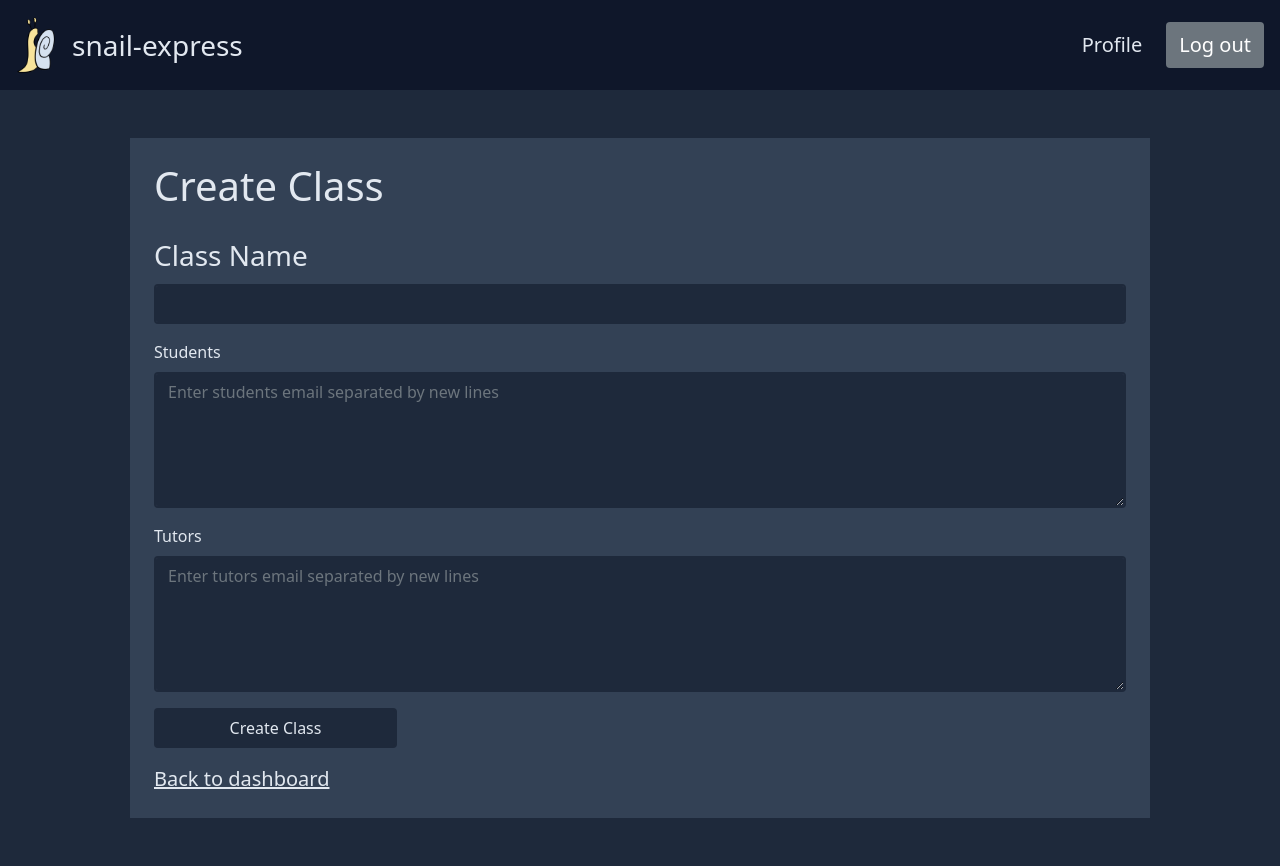
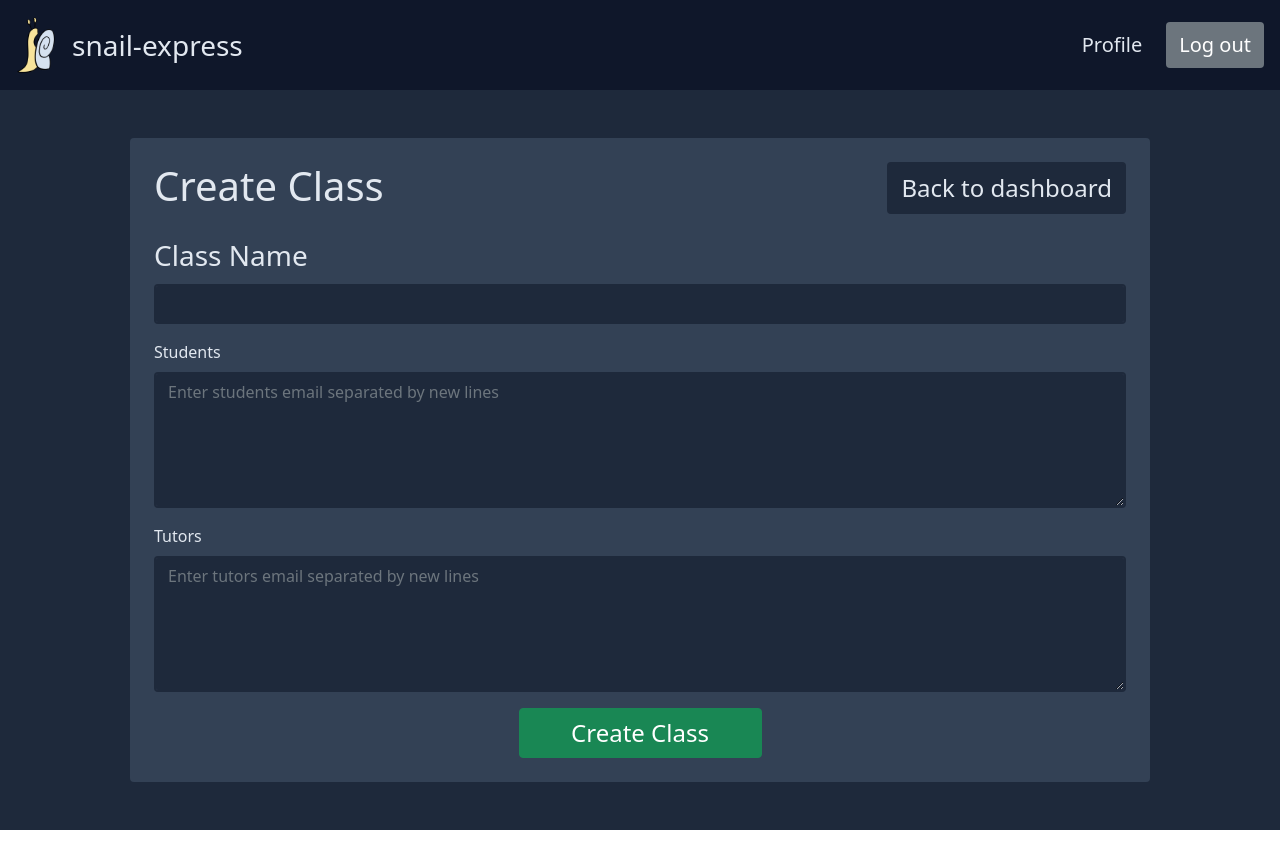
Before and after one commit to nicholas-yongjing/snail-express, a React (Create React App) app: page /add-class in a window 1280 px wide. After the commit the page ends 830 px from the top, so only its background shows below. Built offline with nearby package versions, Linux system fonts and the light colour scheme; no server answers; sample sign-in values are in the browser's storage.

Commit message:
Standardise buttons

```diff
--- a/src/components/AddReply.js
+++ b/src/components/AddReply.js
@@ -1,8 +1,9 @@
 import { useAuth } from "../contexts/AuthContext"
 import { useClass } from "../contexts/ClassContext";
 import { addForumReply } from "../database";
-import { Alert, Button, Card, Form } from "react-bootstrap";
+import { Alert, Card, Form } from "react-bootstrap";
 import { useState, useRef } from "react";
+import Button from "./Button";
 
 export default function AddReply(props) {
     const { currentUser } = useAuth();
@@ -59,7 +60,7 @@ export default function AddReply(props) {
                         className="generic-field-light"
                     />
                 </Form.Group>
-                <Button disabled={loading} className="w-25" type="submit">
+                <Button disabled={loading} className="w-25 create-button" type="submit">
                     Create Reply
                 </Button>
             </Form>
--- a/src/components/Button.js
+++ b/src/components/Button.js
@@ -4,6 +4,8 @@ export default function Button(props) {
     classes = "fs-4 btn generic-button-light "
   } else if (props.className && props.className.includes('create-button')) {
     classes = "fs-4 btn btn-success "
+  } else if (props.className && props.className.includes('delete-button')) {
+    classes = "fs-4 btn btn-danger "
   } else {
     classes = "fs-4 btn generic-button ";
   }
--- a/src/components/ForumPosts.js
+++ b/src/components/ForumPosts.js
@@ -4,6 +4,7 @@ import { useClass } from '../contexts/ClassContext';
 import { getForumPosts } from "../database";
 import AddPost from '../components/AddPost';
 import Post from "../components/Post"
+import Button from './Button';
 
 
 export default function ForumPosts(props) {
@@ -32,7 +33,11 @@ export default function ForumPosts(props) {
             {currentClass ? currentClass.className : ''}
           </strong>
         </h1>
-        <Link className="generic-link fs-4" to='/class-dashboard'>Back to dashboard</Link>
+        <Link to='/class-dashboard'>
+          <Button className="light-button">
+            Back to dashboard
+          </Button>
+        </Link>
       </div>
       <br />
       {
@@ -42,15 +47,15 @@ export default function ForumPosts(props) {
               <h2>
                 {currentThread.name}
               </h2>
-              <button
-                className={'btn' + (expandForm ? ' generic-button-light' : ' btn-success')}
+              <Button
+                className={expandForm ? 'light-button' : 'create-button'}
                 onClick={() => setExpandForm(!expandForm)}
               >
                 {expandForm
                   ? "Hide Form"
                   : "New Post"
                 }
-              </button>
+              </Button>
             </div>
             {
               expandForm
--- a/src/components/NavigationBar.js
+++ b/src/components/NavigationBar.js
@@ -2,6 +2,7 @@ import { useAuth } from "../contexts/AuthContext";
 import { useClass } from "../contexts/ClassContext";
 import { Link, useNavigate } from "react-router-dom";
 import SnailLogo from "../images/snail-logo.png"
+import Button from "./Button";
 
 export default function NavigationBar() {
   const { currentUser, logout } = useAuth();
--- a/src/pages/AddClass.js
+++ b/src/pages/AddClass.js
@@ -1,9 +1,10 @@
 import { useState, useRef } from "react";
 import { Link } from "react-router-dom";
 import { useAuth } from "../contexts/AuthContext";
-import { Form, Button, Alert, Container } from "react-bootstrap";
+import { Form, Alert, Container } from "react-bootstrap";
 import { createClass } from "../database";
 import WebPage from "../components/WebPage";
+import Button from "../components/Button";
 
 export default function AddClass() {
   const { currentUser } = useAuth();
@@ -44,9 +45,17 @@ export default function AddClass() {
           <Form
             ref={formRef}
             onSubmit={handleSubmit}
-        className='roundede d-grid m-5 p-4 gap-3 text-slate-200 slate-700'
+            className='rounded d-grid m-5 p-4 gap-3 text-slate-200 slate-700 d-flex flex-column'
           >
+            <div className="d-flex justify-content-between">
               <h1>Create Class</h1>
+              <Link to="/class-dashboard">
+                <Button>
+                  Back to dashboard
+                </Button>
+              </Link>
+            </div>
+
             {error && <Alert variant="danger">{error}</Alert>}
             {message && <Alert variant="success">{message}</Alert>}
             <Form.Group id="class-name" className="fs-3">
@@ -79,10 +88,13 @@ export default function AddClass() {
                 className="generic-field"
               />
             </Form.Group>
-        <Button disabled={loading} className="w-25 generic-button" type="submit">
+            <Button
+              disabled={loading}
+              className="w-25 align-self-center create-button"
+              type="submit"
+            >
               Create Class
             </Button>
-        <Link className='fs-5 generic-link' to="/dashboard">Back to dashboard</Link>
           </Form>
         </Container>
       </div>
--- a/src/pages/ClassDashboard.js
+++ b/src/pages/ClassDashboard.js
@@ -2,6 +2,7 @@ import { Link } from 'react-router-dom';
 import { useClass } from '../contexts/ClassContext';
 import SideBar from "../components/SideBar"
 import WebPage from '../components/WebPage';
+import Button from '../components/Button';
 
 export default function ClassDashBoard() {
   const { currentClass, setCurrentClass } = useClass();
@@ -38,9 +39,9 @@ export default function ClassDashBoard() {
           </span>
           <span>
             <Link to='/dashboard'>
-              <button className='btn generic-button-light fs-4' onClick={handleClick}>
+              <Button className="light-button" onClick={handleClick}>
                 Back to dashboard
-              </button>
+              </Button>
             </Link>
           </span>
         </div>
--- a/src/pages/ForgotPassword.js
+++ b/src/pages/ForgotPassword.js
@@ -1,9 +1,9 @@
 import { useRef, useState } from "react";
-import { Container, Form, Button, Alert } from "react-bootstrap";
+import { Container, Form, Alert } from "react-bootstrap";
 import { useAuth } from "../contexts/AuthContext";
 import { Link } from "react-router-dom";
-
 import WebPage from "../components/WebPage";
+import Button from "../components/Button";
 
 export default function ForgotPassword() {
   const emailRef = useRef();
@@ -45,7 +45,7 @@ export default function ForgotPassword() {
                 <Form.Control className="fs-4" type="email" ref={emailRef} required />
               </Form.Group>
               <br></br>
-              <Button disabled={loading} className="w-100 generic-button fs-4" type="submit">
+              <Button disabled={loading} className="w-100" type="submit">
                 Reset password
               </Button>
             </Form>
--- a/src/pages/Login.js
+++ b/src/pages/Login.js
@@ -4,6 +4,7 @@ import { useAuth } from "../contexts/AuthContext";
 import { Link, useNavigate } from "react-router-dom";
 
 import WebPage from "../components/WebPage";
+import Button from "../components/Button";
 
 export default function Login() {
   const emailRef = useRef();
@@ -46,9 +47,9 @@ export default function Login() {
                 <Form.Control className="fs-4" type="password" ref={passwordRef} required />
               </Form.Group>
               <br></br>
-              <button disabled={loading} className="fs-4 p-1 generic-button" type="submit">
+              <Button disabled={loading} className="" type="submit">
                 Login
-              </button>
+              </Button>
             </Form>
             <div className="w-100 text-center mt-3">
               <Link className="generic-link" to="/forgot-password">Forgot password?</Link>
--- a/src/pages/SettingsGeneral.js
+++ b/src/pages/SettingsGeneral.js
@@ -1,6 +1,7 @@
 import { Link } from "react-router-dom";
 import WebPage from "../components/WebPage";
 import SideBar from "../components/SideBar";
+import Button from "../components/Button";
 
 export default function SettingsGeneral() {
   const sidebarLinks = [['/settings-general', 'General'],
@@ -29,9 +30,9 @@ export default function SettingsGeneral() {
               General Settings
             </h1>
             <Link to="/class-dashboard">
-              <button className='btn generic-button-light fs-4'>
+              <Button className="light-button">
                 Back to class dashboard
-              </button>
+              </Button>
             </Link>
           </div>
           No settings available
```
Also changed, not shown: src/components/ReactionBar.js (+16 -16 lines), src/pages/SettingsForums.js (+9 -4 lines), src/pages/SignUp.js (+4 -5 lines). Lines whose indentation alone changed are shown as unchanged.
